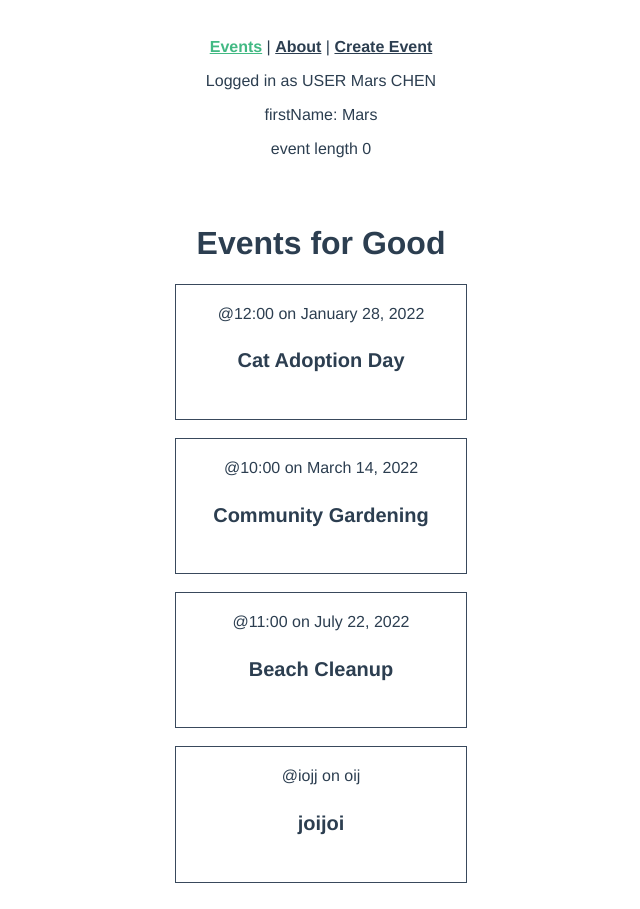
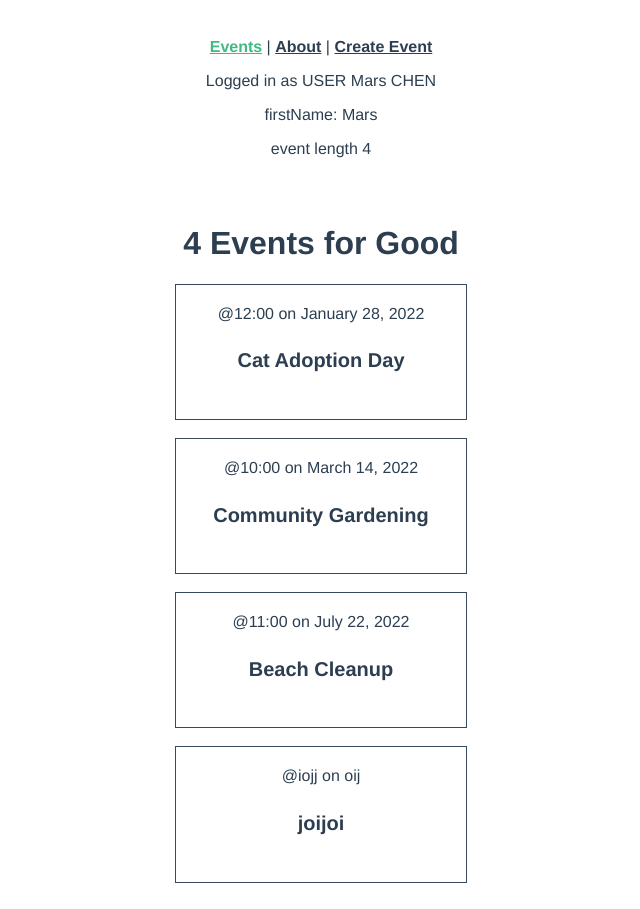
Before and after one commit to hsimao/pinia, a Vue app: page /#/ in a window 1280 px wide. Shown: the whole page, without its empty margins (319-959 px from the left). Built offline with nearby package versions, Linux system fonts and the light colour scheme; data requests are answered from the project's data file.

Commit message:
feat: use actions

```diff
--- a/src/App.vue
+++ b/src/App.vue
@@ -2,8 +2,8 @@
 import { useUserStore } from "./stores/UserStore";
 import { useEventStore } from "./stores/EventStore";
 
-const { user, firstName } = useUserStore();
-const { numberOfEvents } = useEventStore();
+const userStore = useUserStore();
+const eventStore = useEventStore();
 </script>
 
 <template>
@@ -13,9 +13,9 @@ const { numberOfEvents } = useEventStore();
       <router-link :to="{ name: 'About' }">About</router-link>
       |
       <router-link :to="{ name: 'EventCreate' }">Create Event</router-link>
-      <p>Logged in as USER {{ user }}</p>
-      <p>firstName: {{ firstName }}</p>
-      <p>event length {{ numberOfEvents }}</p>
+      <p>Logged in as USER {{ userStore.user }}</p>
+      <p>firstName: {{ userStore.firstName }}</p>
+      <p>event length {{ eventStore.numberOfEvents }}</p>
     </div>
     <router-view />
   </div>
--- a/src/stores/EventStore.js
+++ b/src/stores/EventStore.js
@@ -1,4 +1,5 @@
 import { defineStore } from "pinia";
+import EventService from "../services/EventService.js";
 
 export const useEventStore = defineStore("CountStore", {
   state: () => ({
@@ -7,5 +8,16 @@ export const useEventStore = defineStore("CountStore", {
   }),
   getters: {
     numberOfEvents: (state) => state.events.length
+  },
+  actions: {
+    fetchEvents() {
+      return EventService.getEvents()
+        .then((response) => {
+          this.events = response.data;
+        })
+        .catch((error) => {
+          throw error;
+        });
+    }
   }
 });
--- a/src/views/EventList.vue
+++ b/src/views/EventList.vue
@@ -1,29 +1,35 @@
 <script>
-import EventCard from '../components/EventCard.vue'
+import EventCard from "../components/EventCard.vue";
+import { useEventStore } from "../stores/EventStore";
+
 export default {
   components: {
     EventCard
   },
+  setup() {
+    const eventStore = useEventStore();
+
+    return { eventStore };
+  },
   created() {
-    this.$store.dispatch('fetchEvents').catch(error => {
+    this.eventStore.fetchEvents().catch((error) => {
       this.$router.push({
-        name: 'ErrorDisplay',
+        name: "ErrorDisplay",
         params: { error: error }
-      })
-    })
-  },
-  computed: {
-    events() {
-      return this.$store.state.events
-    }
+      });
+    });
   }
-}
+};
 </script>
 
 <template>
-  <h1>Events for Good</h1>
+  <h1>{{ eventStore.numberOfEvents }} Events for Good</h1>
   <div class="events">
-    <EventCard v-for="event in events" :key="event.id" :event="event" />
+    <EventCard
+      v-for="event in eventStore.events"
+      :key="event.id"
+      :event="event"
+    />
   </div>
 </template>
 
```
